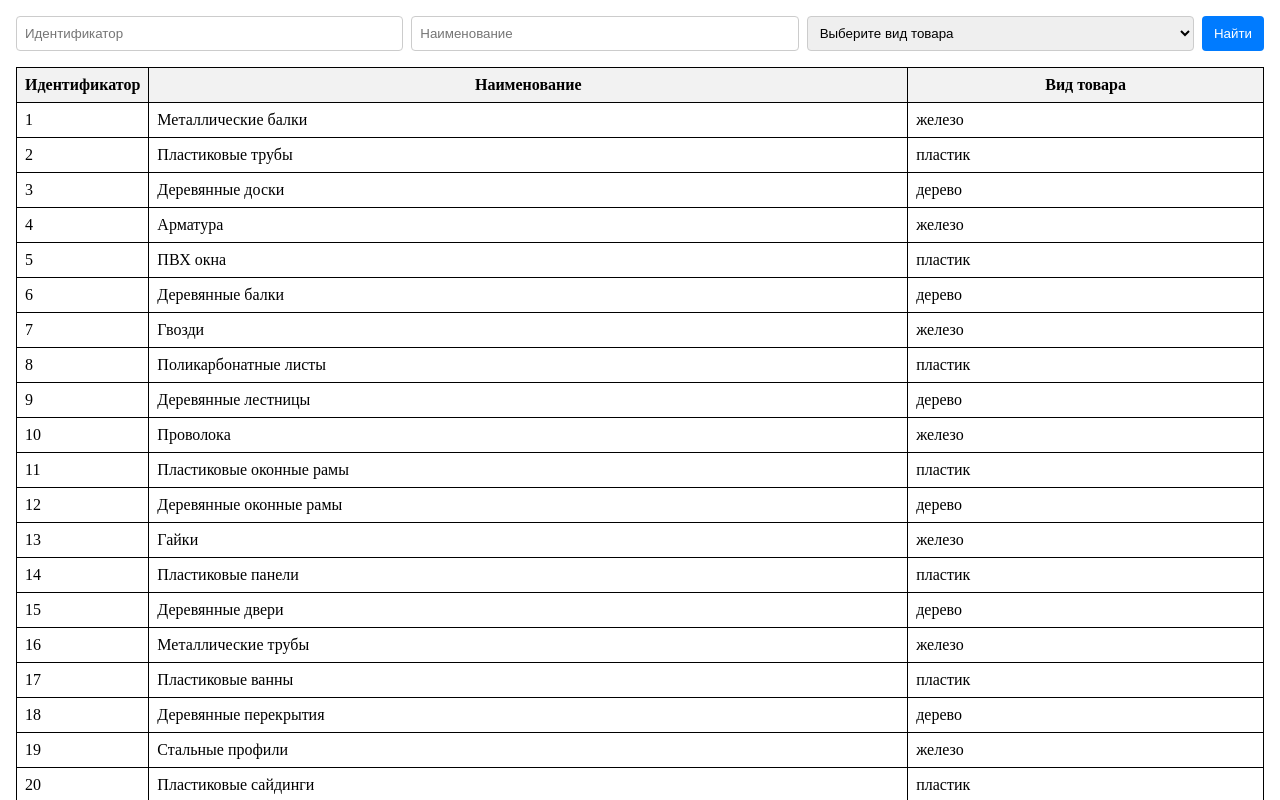
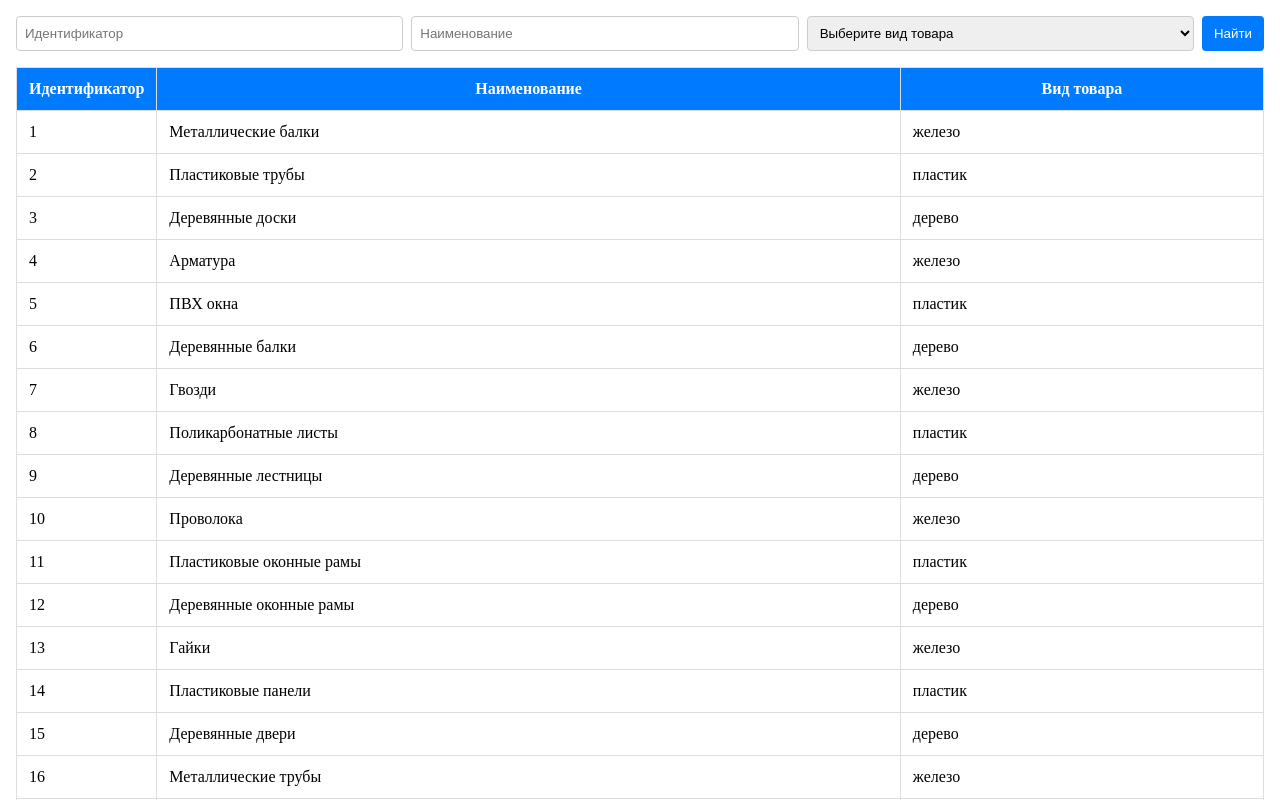
Before and after one commit to TULENp/ConstructionStore, a React (Vite) app: page / in a window 1280 px wide. Shown: the top 800 px of the page. Built offline with nearby package versions, Linux system fonts and the light colour scheme.

Commit message:
Fix ProductTable folder placement

```diff
--- a/src/components/SearchBar/ProductTable/ProductTable.module.css
+++ b/src/components/ProductTable/ProductTable.module.css
@@ -6,12 +6,14 @@
 
 .table th,
 .table td {
-    border: 1px solid #000;
-    padding: 8px;
+    border: 1px solid #ddd;
+    padding: 12px;
 }
 
 .table th {
-    background-color: #f2f2f2;
+    background-color: #007bff;
+    color: white;
+    font-weight: bold;
 }
 
 .table th:first-child,
--- a/src/pages/MainPage/MainPage.tsx
+++ b/src/pages/MainPage/MainPage.tsx
@@ -3,7 +3,7 @@ import styles from './MainPage.module.css';
 import { SearchBar } from '../../components/SearchBar';
 import data from '../../mockup/MockupData.json';
 import { TProduct } from '../../types';
-import { ProductTable } from '../../components/SearchBar/ProductTable';
+import { ProductTable } from '../../components/ProductTable';
 
 export function MainPage() {
     const [products, setProducts] = useState<TProduct[]>(data);
```
Also changed, not shown: src/components/ProductTable/ProductTable.tsx (renamed from src/components/SearchBar/ProductTable/ProductTable.tsx), src/components/ProductTable/index.ts (renamed from src/components/SearchBar/ProductTable/index.ts).
